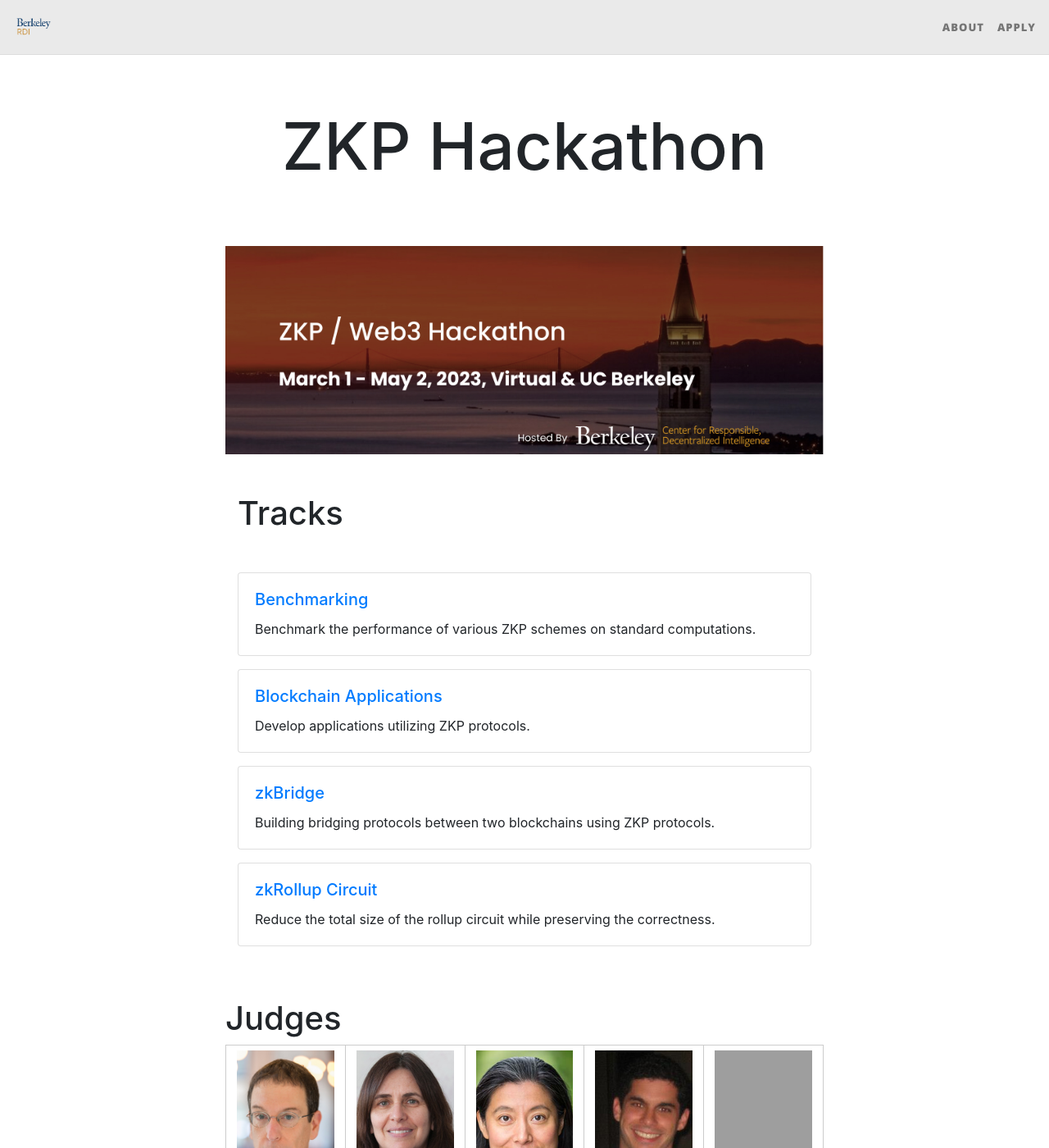
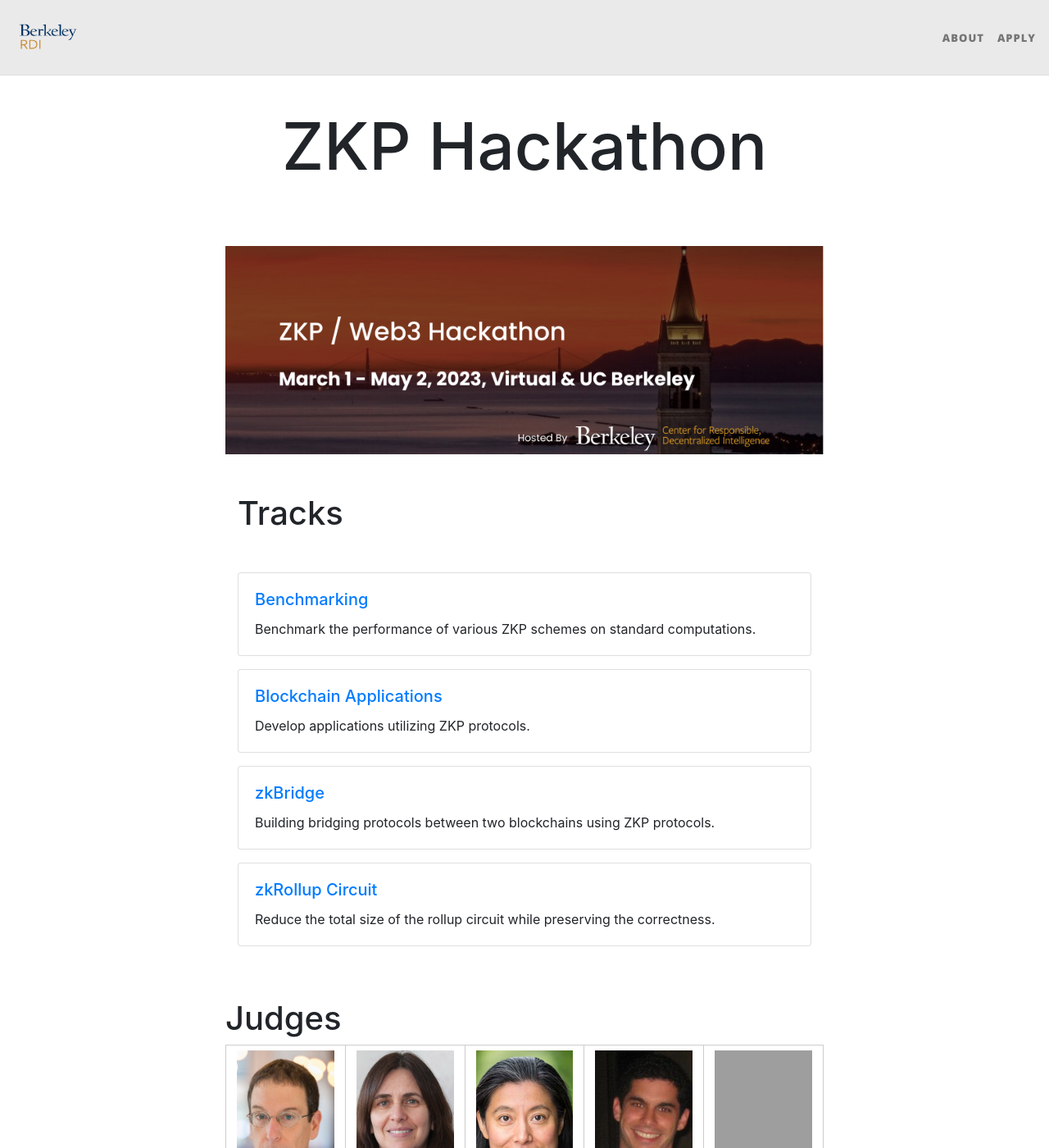
Before and after one commit to rdi-berkeley/zkp-web3-hackathon, a Jekyll site: the page built from index.md, in a window 1280 px wide and 1400 px high. Shown: the whole window at 82% size. Built offline with Jekyll 4.4.1, drawn with Linux system fonts in a browser that asks for light colours; nearby versions of some CDN libraries; grey boxes are pictures that could not be loaded.

Commit message:
Update beautifuljekyll.css

```diff
--- a/assets/css/beautifuljekyll.css
+++ b/assets/css/beautifuljekyll.css
@@ -166,8 +166,8 @@ img {
   -webkit-transition: height .5s ease-in-out;
   -moz-transition: height .5s ease-in-out;
   transition: height .5s ease-in-out;
-  height: 250px;
-  width: 120;
+  height: 75px !important;
+  width: 85px;
 }
 
 .navbar-custom .navbar-brand-logo img,
```
